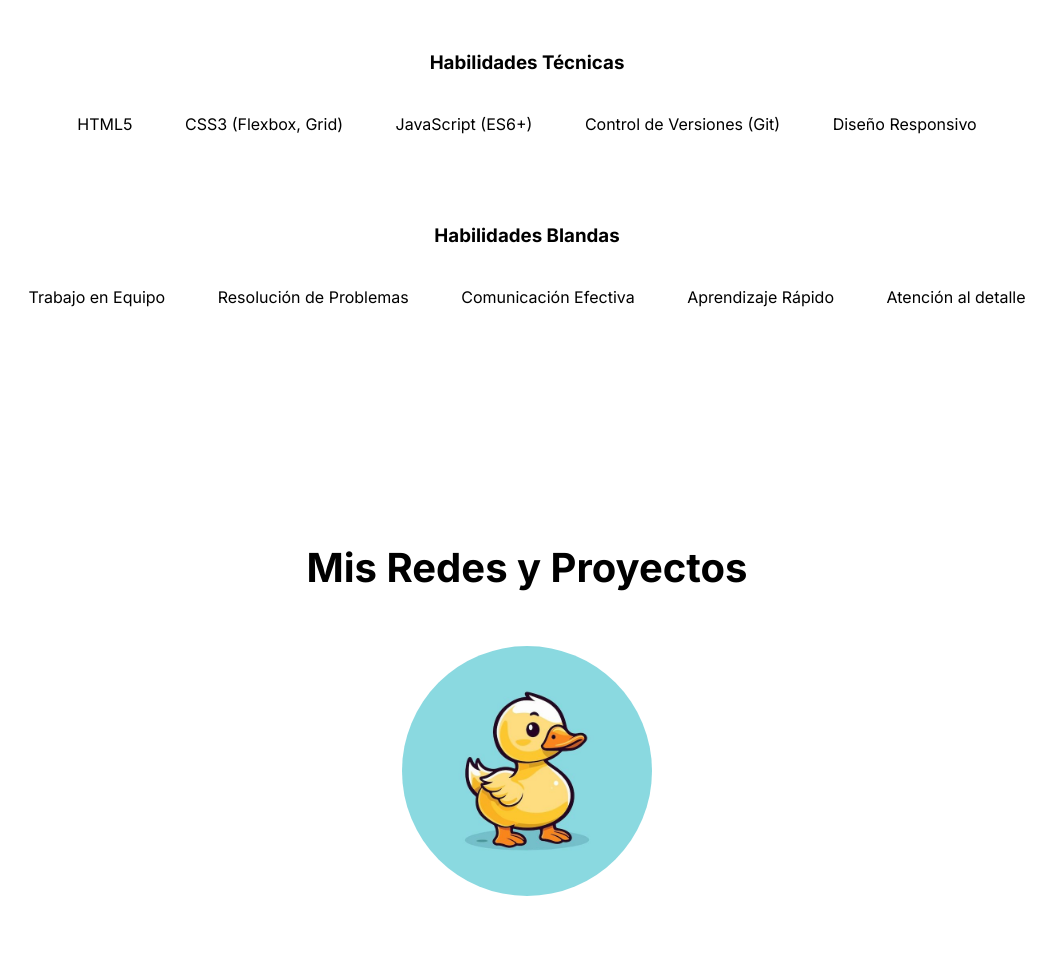
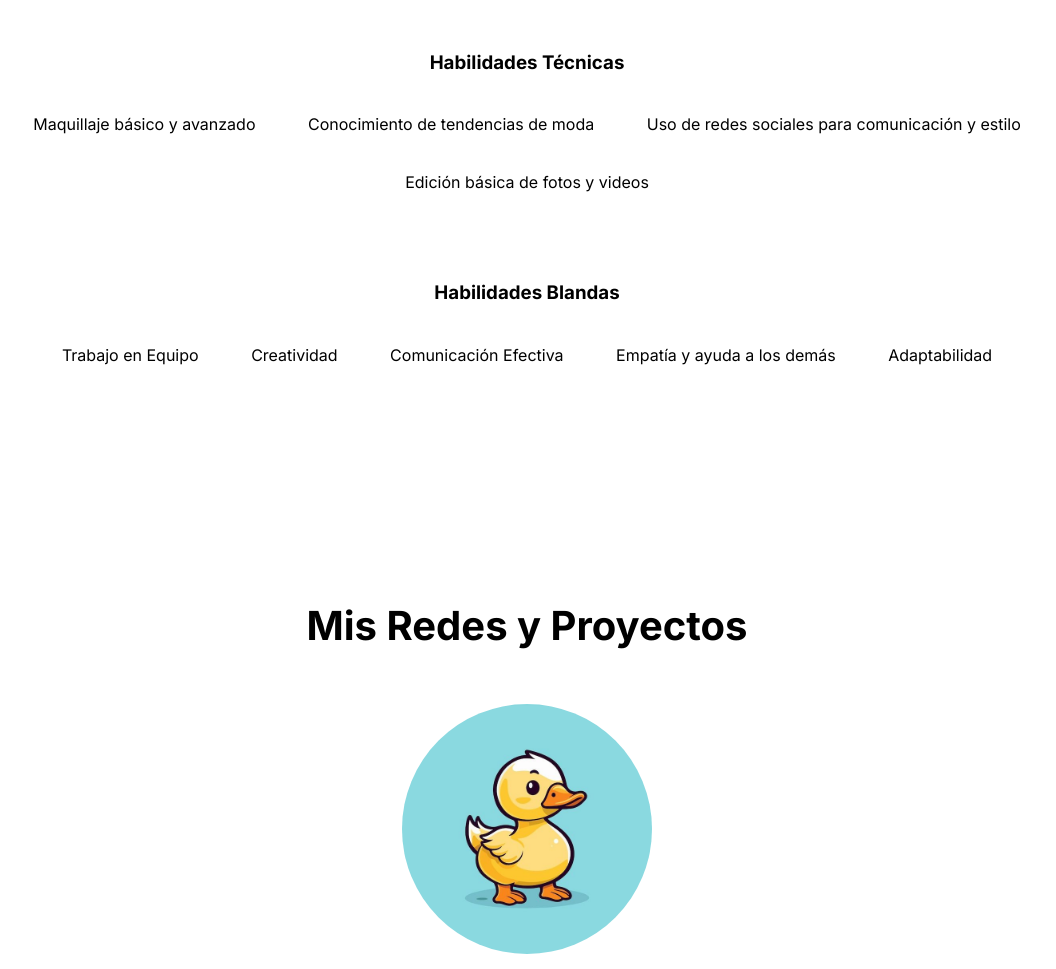
Before and after one commit to nannymorales12/MiLandingpage, a plain HTML site: page index.html in a window 1280 px wide. Shown: the part 1682-2651 px from the top of the page, without its empty margins (113-1169 px from the left). Drawn offline with Linux system fonts and the light colour scheme.

Commit message:
Update index.html

```diff
--- a/index.html
+++ b/index.html
@@ -64,21 +64,20 @@
             <div class="skill-group">
                 <h3>Habilidades Técnicas</h3>
                 <ul class="list-inline">
-                    <li>HTML5</li>
-                    <li>CSS3 (Flexbox, Grid)</li>
-                    <li>JavaScript (ES6+)</li>
-                    <li>Control de Versiones (Git)</li>
-                    <li>Diseño Responsivo</li>
+                    <li>Maquillaje básico y avanzado</li>
+                    <li>Conocimiento de tendencias de moda</li>
+                    <li>Uso de redes sociales para comunicación y estilo</li>
+                    <li>Edición básica de fotos y videos</li>
                 </ul>
             </div>
             <div class="skill-group">
                 <h3>Habilidades Blandas</h3>
                 <ul class="list-inline">
                     <li>Trabajo en Equipo</li>
-                    <li>Resolución de Problemas</li>
+                    <li>Creatividad</li>
                     <li>Comunicación Efectiva</li>
-                    <li>Aprendizaje Rápido</li>
-                    <li>Atención al detalle</li>
+                    <li>Empatía y ayuda a los demás</li>
+                    <li>Adaptabilidad</li>
                 </ul>
             </div>
         </div>
@@ -89,8 +88,7 @@
         <div class="linktree-container">
             <img src="./pato.jpg" alt="Tu Foto de Perfil" class="profile-photo">
             <a href="URL_GITHUB" target="_blank" class="linktree-link"><strong>GitHub</strong></a>
-            <a href="URL_LINKEDIN" target="_blank" class="linktree-link"><strong>LinkedIn</strong></a>
-            <a href="URL_PORTAFOLIO" target="_blank" class="linktree-link"><strong>Portafolio</strong></a>
+            <a href="https://www.instagram.com/nannymorales_12?igsh=MTJ3OGZtOG9oYjUxcw==" target="_blank" class="linktree-link"><strong>Instagram</strong></a>
             </div>
     </section>
 
```
